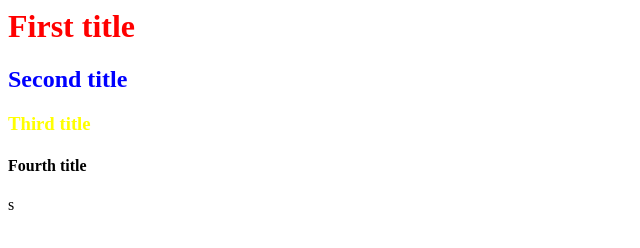
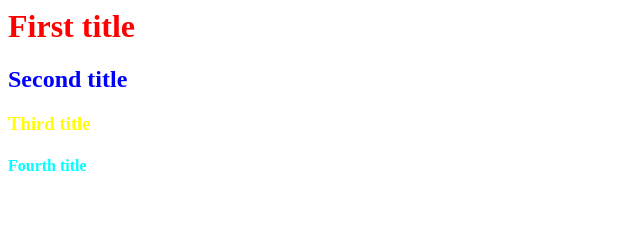
Before and after one commit to Citrus88/zero, a plain HTML site: page index.html in a window 1280 px wide. Shown: the whole page, without its empty margins (0-640 px from the left). Drawn offline with Linux system fonts and the light colour scheme.

Commit message:
adding h4 styles and h4 tag

```diff
--- a/css/main.css
+++ b/css/main.css
@@ -1,3 +1,4 @@
 h1 {color:red;}
 h2 {color:blue;}
 h3 {color:yellow;}
+h4 {color: aqua;}
--- a/index.html
+++ b/index.html
@@ -7,6 +7,6 @@
         <h1>First title</h1>
         <h2>Second title</h2>
         <h3>Third title</h3>
-        <h4>Fourth title</h4>s
+        <h4>Fourth title</h4>
     </body>
 </html>
```
